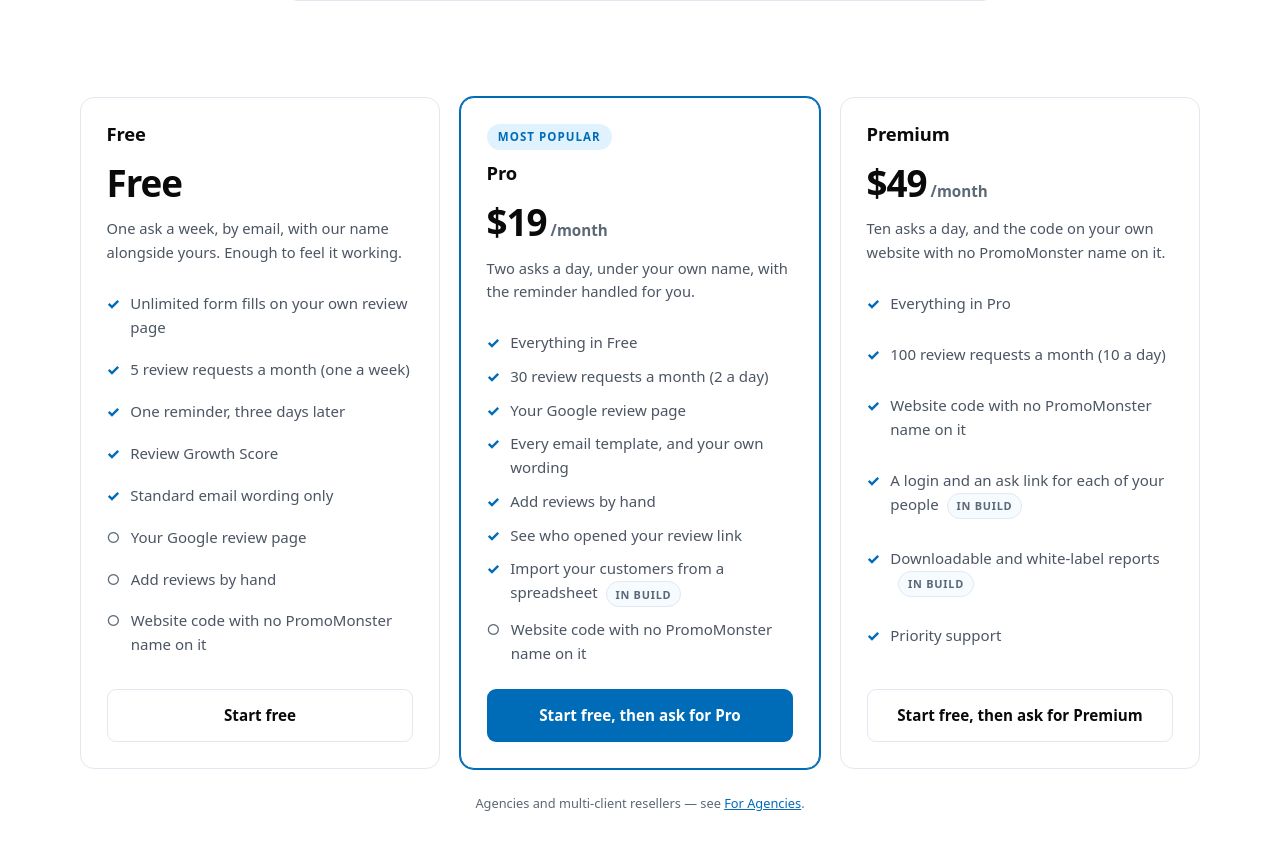
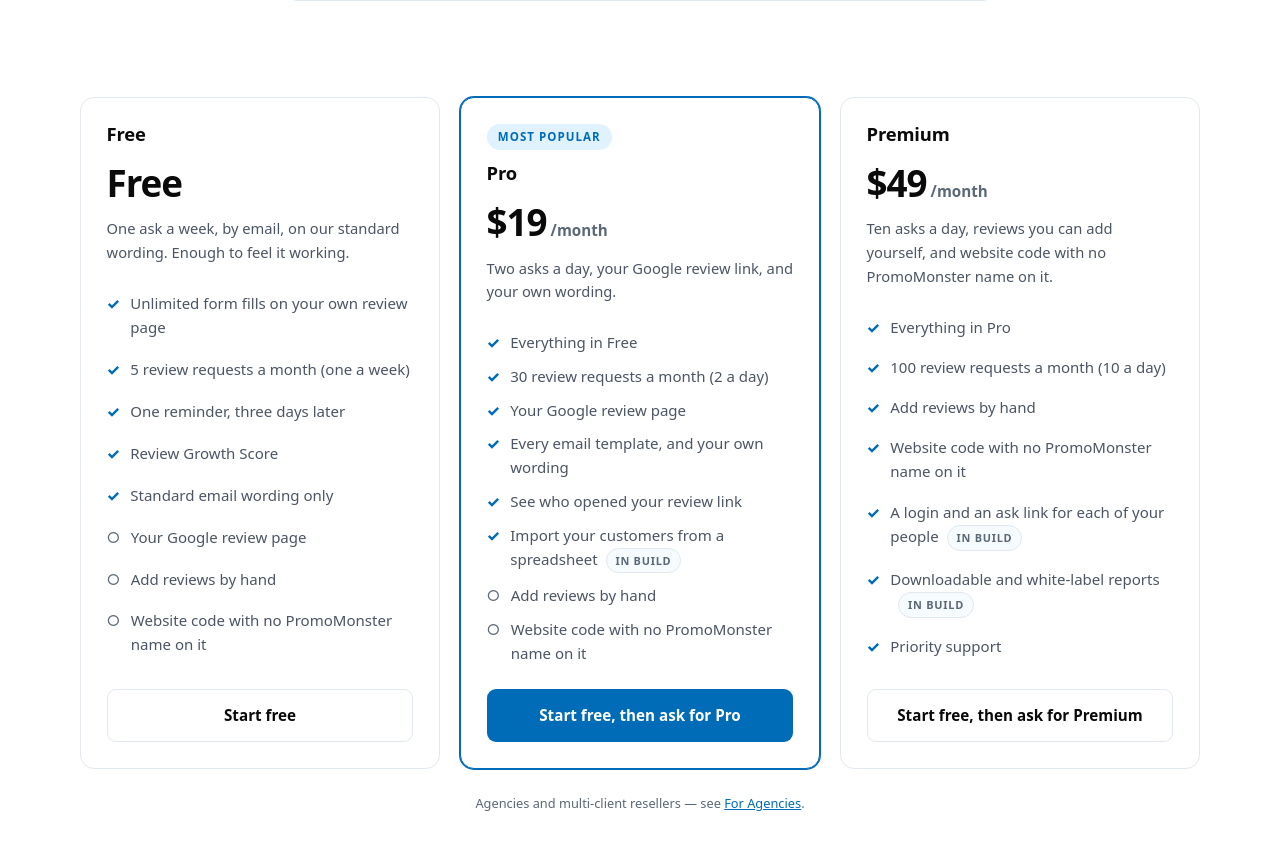
Before and after one commit to aimbluemedia/promomonster, a PHP site: page /pricing in a window 1280 px wide. Shown: the part 674-1521 px from the top of the page. Run offline with PHP 8.4, Linux system fonts and the light colour scheme.

Commit message:
Plans: adding reviews by hand is Premium's, and no sender-name claim
Two changes to the ladder.

"Add reviews by hand" moves from Pro to Premium. Pro buys the Google
review link and your own wording; the page you curate by hand is the tier
above. One GRANTS entry does it -- the members card, the locked sections,
the dashboard step and the upgrade prompts all read that table, so they
moved together and now name Premium.

The claim about whose name the email goes out under is gone from the card,
from all three taglines and from the pricing page. ReviewRequests does
drop our "(via PromoMonster)" suffix and our footer for paid plans, but
the mail still leaves a PromoMonster domain, so Gmail and Outlook add
their own "via" line from the envelope whatever we put in the From header.
The customer sees it either way. Selling a change the recipient never sees
is the one thing a generated card exists to prevent, so it is not sold.

The sending behaviour itself is untouched: paid plans still get the
quieter email. Nothing advertises it, pending a decision on whether to
keep that difference at all.

Two gaps found by mutation, both now closed:

  all()['features'] -- the list on the public pricing page -- is
  hand-written and was tied to nothing. Moving an ability changed the gate
  and the generated card together and left the pricing page free to keep
  selling it, which is a refund conversation with a receipt attached.
  Every feature line naming an ability is now checked against can().

  My own test could not fail. It called the rendered page $text, and two
  loops below destructure a feature row into [$text, , ] -- so the last
  check ran against the final feature label of the final plan and passed
  on every mutation. Renamed to $pageText, and the loop variables are
  $label. A test that cannot fail is worse than no test: it reports the
  thing is guarded.

The card now reads:

  Free     5 a month, standard wording
  Pro      30 a month, Google review link, your own wording
  Premium  100 a month, reviews added by hand, unbranded website code

1460 passing, up from 1456. Four deliberate mutations, all caught.

Four suites need MySQL and this container has none.

Co-Authored-By: Claude Opus 5 <noreply@anthropic.com>
Claude-Session: https://claude.ai/code/session_01CdG9NshrkuwpgPtCT59NEu

```diff
--- a/app/Support/Plans.php
+++ b/app/Support/Plans.php
@@ -127,7 +127,7 @@ final class Plans
         self::PRO => [
             self::GOOGLE_PAGE   => true,
             self::ALL_TEMPLATES => true,
-            self::ADD_REVIEWS   => true,
+            self::ADD_REVIEWS   => false,
             self::UNBRANDED     => false,
         ],
         self::PREMIUM => [
@@ -264,17 +264,14 @@ final class Plans
                     : 'Website code carries the PromoMonster name',
                 'included' => self::can($key, self::UNBRANDED),
             ],
-            // Not an ability in GRANTS: ReviewRequests reads isPaid() directly
-            // for this one. It is still the most visible thing a member gets
-            // for the first $19 -- the customer stops seeing our name on the
-            // ask -- and it was advertised nowhere, which is the opposite of
-            // the mistake the rest of this card is built to avoid.
-            [
-                'text' => self::isPaid($key)
-                    ? 'Emails go out under your own business name'
-                    : 'Emails go out as "your business (via PromoMonster)"',
-                'included' => self::isPaid($key),
-            ],
+            // No line about whose name the email goes out under. One was here
+            // briefly, because ReviewRequests does drop the "(via
+            // PromoMonster)" suffix for paid plans -- but it is not a promise
+            // this product can keep. The mail leaves a PromoMonster domain, so
+            // Gmail and Outlook add their own "via promomonster.com" whatever
+            // we put in the From name, and the customer sees it regardless of
+            // what the member paid. Selling a change the recipient does not
+            // see is the one thing this generated card exists to prevent.
         ];
     }
 
@@ -306,7 +303,7 @@ final class Plans
             self::FREE => [
                 'name'     => 'Free',
                 'price'    => 0,
-                'tagline'  => 'One ask a week, by email, with our name alongside yours. Enough to feel it working.',
+                'tagline'  => 'One ask a week, by email, on our standard wording. Enough to feel it working.',
                 'featured' => false,
                 'limits'   => self::LIMITS[self::FREE],
                 'features' => [
@@ -323,7 +320,7 @@ final class Plans
             self::PRO => [
                 'name'     => 'Pro',
                 'price'    => 19,
-                'tagline'  => 'Two asks a day, under your own name, with the reminder handled for you.',
+                'tagline'  => 'Two asks a day, your Google review link, and your own wording.',
                 'featured' => true,
                 'limits'   => self::LIMITS[self::PRO],
                 'features' => [
@@ -331,21 +328,22 @@ final class Plans
                     [self::sendingLimit(self::PRO), true, self::STATE_NOW],
                     ['Your Google review page', true, self::STATE_NOW],
                     ['Every email template, and your own wording', true, self::STATE_NOW],
-                    ['Add reviews by hand', true, self::STATE_NOW],
                     ['See who opened your review link', true, self::STATE_NOW],
                     ['Import your customers from a spreadsheet', true, self::STATE_SOON],
+                    ['Add reviews by hand', false, null],
                     ['Website code with no PromoMonster name on it', false, null],
                 ],
             ],
             self::PREMIUM => [
                 'name'     => 'Premium',
                 'price'    => 49,
-                'tagline'  => 'Ten asks a day, and the code on your own website with no PromoMonster name on it.',
+                'tagline'  => 'Ten asks a day, reviews you can add yourself, and website code with no PromoMonster name on it.',
                 'featured' => false,
                 'limits'   => self::LIMITS[self::PREMIUM],
                 'features' => [
                     ['Everything in Pro', true, null],
                     [self::sendingLimit(self::PREMIUM), true, self::STATE_NOW],
+                    ['Add reviews by hand', true, self::STATE_NOW],
                     ['Website code with no PromoMonster name on it', true, self::STATE_NOW],
                     ['A login and an ask link for each of your people', true, self::STATE_SOON],
                     ['Downloadable and white-label reports', true, self::STATE_SOON],
--- a/app/Views/pricing.php
+++ b/app/Views/pricing.php
@@ -8,18 +8,20 @@ $plans = Plans::selectable();
  * sixty and Premium three hundred. The allowances became 5, 30 and 100 some
  * time later and nothing on this page noticed -- a public pricing page quoting
  * three wrong numbers, with the right ones in a table three lines down it. It
- * also sold "up to five locations", which no screen in the product could use.
+ * also sold "up to five locations", which no screen in the product could use,
+ * and said a paid plan sends under your own business name -- which the
+ * recipient's mail client overrides with its own "via" line whatever we put
+ * in the From header, so it was never a thing the customer would see.
  *
  * Anything here that names a number or a feature reads it from Plans, so the
  * same edit that moves an allowance moves this paragraph with it.
  */
 $difference = sprintf(
-    'How many you can send, and how much of it is yours. Free sends %d a month, using our '
-    . 'standard wording, and the email goes out as "your business (via PromoMonster)". '
-    . 'Pro sends %d under your own business name, unlocks your Google review link so a '
-    . 'request opens the review box in one tap, lets you write your own wording and add '
-    . 'reviews by hand. Premium sends %d, and the review code you paste on your own website '
-    . 'carries no PromoMonster name.',
+    'How many you can send, and how much of it is yours. Free sends %d a month on our '
+    . 'standard wording. Pro sends %d, unlocks your Google review link so a request opens '
+    . 'the review box in one tap, and lets you write your own wording. Premium sends %d, '
+    . 'lets you add reviews to your page by hand, and the review code you paste on your own '
+    . 'website carries no PromoMonster name.',
     (int) Plans::limit(Plans::FREE, 'requests_per_month'),
     (int) Plans::limit(Plans::PRO, 'requests_per_month'),
     (int) Plans::limit(Plans::PREMIUM, 'requests_per_month'),
```
Also changed, not shown: tests/plans-test.php (+93 -29 lines).
